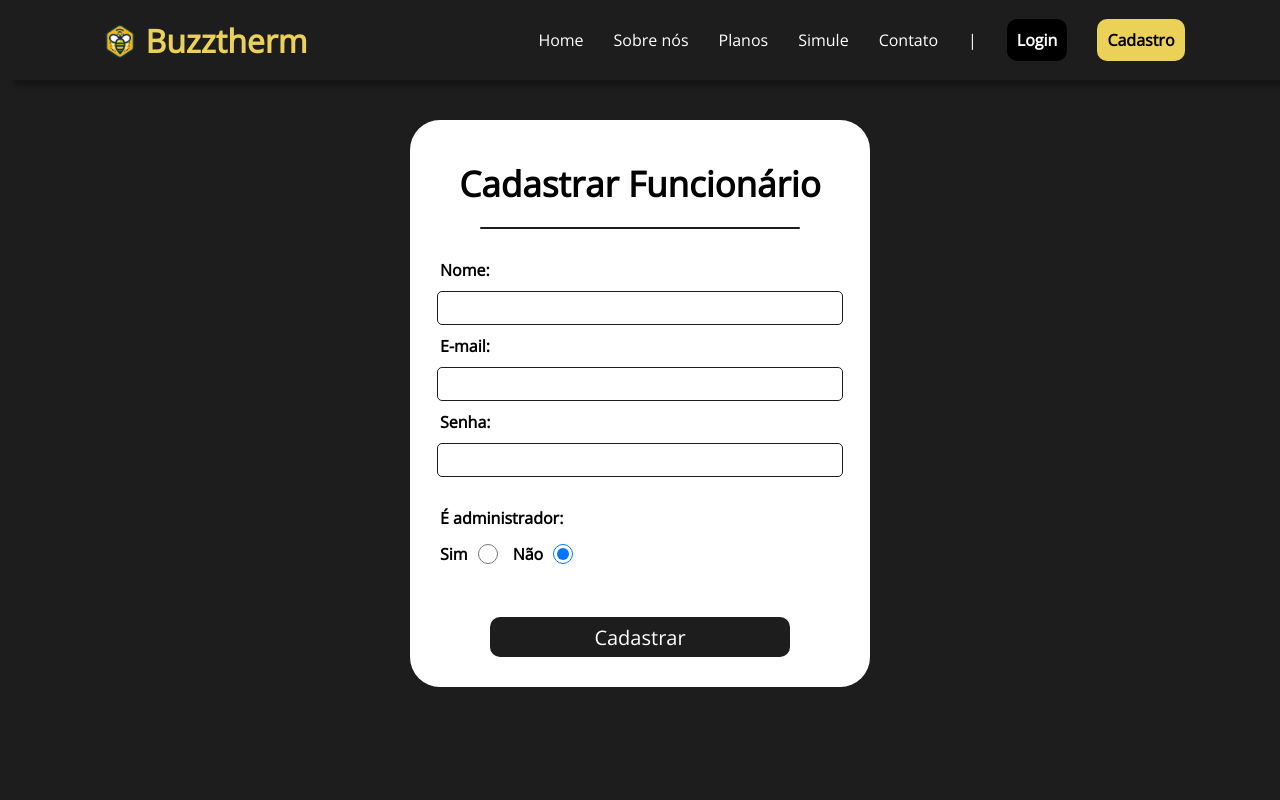
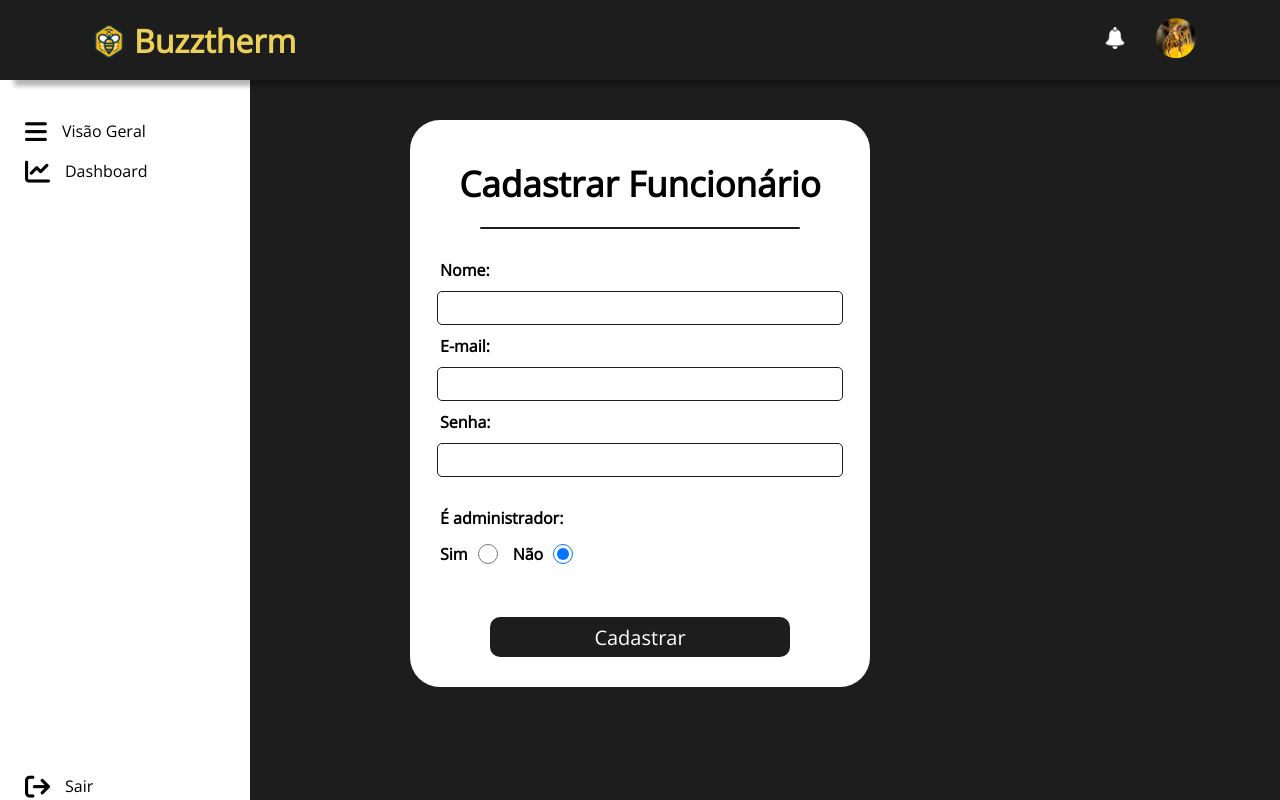
Before and after one commit to Grupo11-1ADSA-BuzzTherm/BuzzTherm, a website: page web-data-viz/site/public/cadastrofuncionario.html in a window 1280 px wide. Drawn offline with nearby package versions, Linux system fonts and the light colour scheme.

Commit message:
Sidebar funcionando

```diff
--- a/data-acqu-ino/main.js
+++ b/data-acqu-ino/main.js
@@ -39,7 +39,7 @@ const serial = async (
         poolBancoDados = mysql.createPool(
             {
                 // CREDENCIAIS DO BANCO - MYSQL WORKBENCH
-                host: '10.18.36.91',
+                host: '10.18.32.128',
                 user: 'insertGrupo11',
                 password: 'grupo11',
                 database: 'buzztherm'
--- a/web-data-viz/site/public/cadastrofuncionario.html
+++ b/web-data-viz/site/public/cadastrofuncionario.html
@@ -11,30 +11,31 @@
     <link rel="stylesheet" href="css/planos_style.css">
     <link rel="stylesheet" href="css/calculadora.css">
     <link rel="stylesheet" href="css/login.css">
+    <link rel="stylesheet" href="css/style_dashboard.css">
+    <link rel="stylesheet" href="css/sidenav.css">
+    <script src="https://kit.fontawesome.com/b368d13717.js" crossorigin="anonymous"></script>
 </head>
 
 <body>
 
     <div class="header">
         <div class="container">
-            <div class="logo"><img src="assets/imgs/logo1.png" alt="">
+            <div class="logo">
+                <img src="assets/imgs/logo1.png" alt="">
                 <h1>
                     Buzztherm
                 </h1>
             </div>
 
             <ul>
-                <li> <a href="index.html">Home</a></li>
-                <li> <a href="index.html #sobrenos">Sobre nós</a></li>
-                <li> <a href="index.html #planos">Planos</a></li>
-                <li> <a href="index.html #simule">Simule</a></li>
-                <li><a href="index.html #contato">Contato</a></li>
-                <li>|</li>
-                <li><a class="btn-cadastro login" href="login.html"><span>Login</span></a></li>
-                <li><a class="btn-cadastro cadastro" href="cadastro.html"><span>Cadastro</span></a></li>
+                <li class="notificacoes"><img src="assets/imgs/icons8-lembrete-de-compromissos-50.png" alt=""></li>
+                <li class="minha-conta"><img src="assets/imgs/licensed-image.jpg" alt=""></li>
             </ul>
         </div>
     </div>
+
+    <div id="sidebar"></div>
+    <script src="js/sidenav.js"></script>
 
     <div class="corpo-login">
         <div class="container">
--- a/web-data-viz/site/public/css/cards.css
+++ b/web-data-viz/site/public/css/cards.css
@@ -5,7 +5,10 @@
 
 .cards {
     display: flex;
-    justify-content: center;
+    justify-content: start;
+    margin-left: 300px;
+    flex-wrap: wrap;
+    width: 70%;
 }
 
 #cardColmeias .card {
--- /dev/null
+++ b/web-data-viz/site/public/css/sidenav.css
@@ -0,0 +1,48 @@
+.sidenav {
+    position: fixed;
+    padding-top: 120px;
+    left: 0;
+    top: 0;
+    background-color: white;
+    height: 100vh;
+    width: 250px;
+    display: flex;
+    justify-content: center;
+}
+
+.sidenav ul {
+    list-style: none;
+    display: flex;
+    flex-direction: column;
+    justify-content: start;
+    width: 80%;
+    gap: 15px;
+    height: 100%;
+    padding: 0;
+    margin-top: 0;
+}
+
+.sidenav ul li:last-child {
+    position: absolute;
+    bottom: 13%;
+}
+
+.sidenav ul .nav-item {
+    width: 100%;
+    display: flex;
+    gap: 15px;
+    cursor: pointer;
+}
+
+.sidenav .nav-item {
+}
+
+.sidenav .nav-item i {
+    font-size: 25px;
+    display: flex;
+    align-items: center;
+}
+
+.sidenav .nav-text {
+    width: 50%;
+}
--- a/web-data-viz/site/public/css/style_dashboard.css
+++ b/web-data-viz/site/public/css/style_dashboard.css
@@ -231,7 +231,3 @@ canvas {
 .graph .alerta-vermelho {
   border: solid red 3px;
 }
-
-.situacao0 {
-
-}
--- /dev/null
+++ b/web-data-viz/site/public/js/sidenav.js
@@ -0,0 +1,69 @@
+if (sessionStorage.ADM == 1) {
+    sidebar.innerHTML += `
+    <div class="sidenav">
+                <ul>
+                    <li onclick="pagVisaoGeral()" class="nav-item">
+                        <i class="fa-solid fa-bars"></i>
+                        <span class="nav-text">Visão Geral</span>
+                    </li>
+                    <li onclick="pagDash()" class="nav-item">
+                        <i class="fa-solid fa-chart-line"></i>
+                        <span class="nav-text">Dashboard</span>
+                    </li>
+                    <li onclick="pagFunc()" class="nav-item">
+                        <i class="fa-solid fa-user"></i>
+                        <span class="nav-text">Cadastrar Funcionário</span>
+                    </li>
+                    <li onclick="pagSetor()" class="nav-item">
+                        <i class="fa-solid fa-shop"></i>
+                        <span class="nav-text">Cadastrar Terreno</span>
+                    </li>
+                    <li onclick="sair()" class="nav-item">
+                        <i class="fa-solid fa-arrow-right-from-bracket"></i>
+                        <span class="nav-text">Sair</span>
+                    </li>
+                </ul>
+            </div>
+            `;
+    } else {
+    sidebar.innerHTML += `
+    <div class="sidenav">
+                <ul>
+                    <li onclick="pagVisaoGeral()" class="nav-item">
+                        <i class="fa-solid fa-bars"></i>
+                        <span class="nav-text">Visão Geral</span>
+                    </li>
+                    <li onclick="pagDash()" class="nav-item">
+                        <i class="fa-solid fa-chart-line"></i>
+                        <span class="nav-text">Dashboard</span>
+                    </li>
+                    <li onclick="sair()" class="nav-item">
+                        <i class="fa-solid fa-arrow-right-from-bracket"></i>
+                        <span class="nav-text">Sair</span>
+                    </li>
+                </ul>
+            </div>
+    `;
+}
+
+
+function pagVisaoGeral() {
+    location.href = 'cards.html'
+}
+
+function pagDash() {
+    location.href = 'dashboard.html'
+}
+
+function pagFunc() {
+    location.href = 'cadastrofuncionario.html'
+}
+
+function pagSetor() {
+    location.href = 'cadastroterreno.html'
+}
+
+function sair() {
+    sessionStorage.clear()
+    location.href = 'login.html'
+}
--- a/web-data-viz/site/src/controllers/funcionarioController.js
+++ b/web-data-viz/site/src/controllers/funcionarioController.js
@@ -29,7 +29,8 @@ var funcionarioModel = require("../models/funcionarioModel");
                                          nome: resultadoAutenticar[0].nome,
                                          senha: resultadoAutenticar[0].senha,
                                          colmeias: resultadoColmeias,
-                                         cnpj: resultadoAutenticar[0].cnpj
+                                         cnpj: resultadoAutenticar[0].cnpj,
+                                         adm: resultadoAutenticar[0].administrador
                                      });
                                     } else {
                                         //  res.status(204).json({ colmeias: [] });
@@ -39,7 +40,8 @@ var funcionarioModel = require("../models/funcionarioModel");
                                             nome: resultadoAutenticar[0].nome,
                                             senha: resultadoAutenticar[0].senha,
                                             colmeias: 'sem colmeias',
-                                            cnpj: resultadoAutenticar[0].cnpj
+                                            cnpj: resultadoAutenticar[0].cnpj,
+                                            adm: resultadoAutenticar[0].administrador
                                         });
                                  }
                              })
```
Also changed, not shown: web-data-viz/site/public/cadastroterreno.html (+10 -9 lines), web-data-viz/site/public/cards.html (+5 -0 lines), web-data-viz/site/public/dashboard.html (+5 -0 lines), web-data-viz/site/public/login.html (+1 -0 lines).
